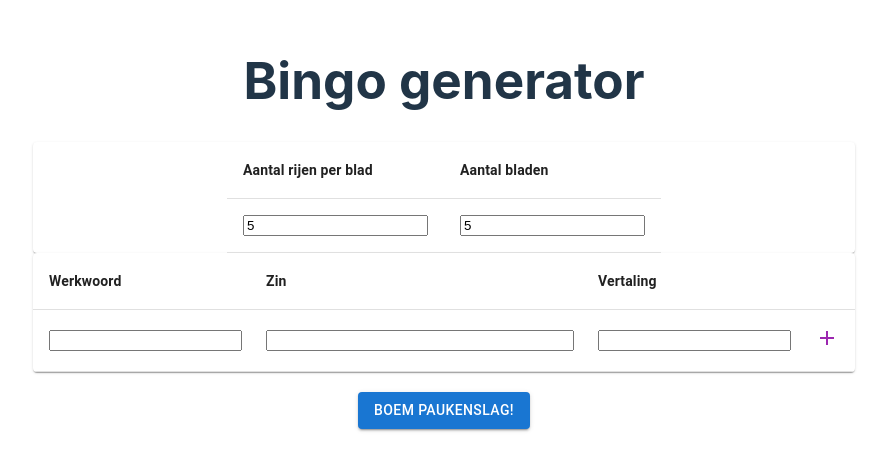
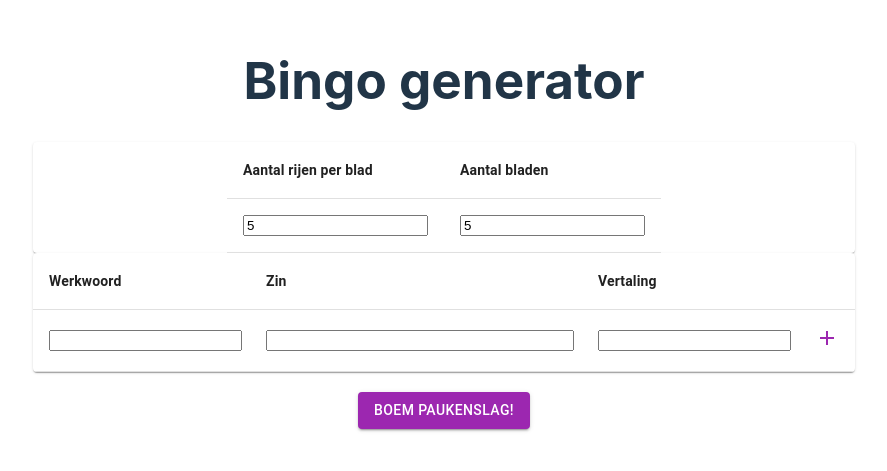
Before and after one commit to bgossele/bingo, a React (Vite) app in the folder bingo/: page / in a window 1280 px wide. Shown: the part 177-648 px from the top of the page, without its empty margins (196-1083 px from the left). Built offline with nearby package versions, Linux system fonts and the light colour scheme.

Commit message:
extra input checks

```diff
--- a/bingo/src/views/Input.tsx
+++ b/bingo/src/views/Input.tsx
@@ -1,4 +1,6 @@
+import { Tooltip } from '@mui/material';
 import Button from '@mui/material/Button';
+import { useMemo } from 'react';
 import BingoInputTabel from '../components/BingoInputTabel';
 import { useParameters, useWerkwoorden } from '../hooks/bingozinnen/hooks';
 import { generateBingoSets } from '../utils/bingoGeneration';
@@ -8,9 +10,7 @@ export const Input = () => {
   const werkwoorden = useWerkwoorden();
 
   const boemPaukenslag = (): void => {
-    const { aantalBladen, aantalRijenPerBlad } = parameters;
-
-    if (!aantalBladen || !aantalRijenPerBlad) return;
+    if (!paukenslagMogelijk) return;
 
     const bingoSets: Set<number>[] = generateBingoSets(
       parameters.aantalRijenPerBlad ?? 1,
@@ -29,6 +29,18 @@ export const Input = () => {
     });
   };
 
+  const paukenslagMogelijk = useMemo(() => {
+    const { aantalBladen, aantalRijenPerBlad } = parameters;
+    return aantalBladen && aantalRijenPerBlad && werkwoorden.length > 0;
+  }, [werkwoorden, parameters]);
+
+  const getTitle = useMemo(() => {
+    if (paukenslagMogelijk) {
+      return 'Waar wacht je op?';
+    }
+    return 'Er ontbreekt input';
+  }, [paukenslagMogelijk]);
+
   return (
     <div className="App">
       <header className="App-header">
@@ -36,9 +48,16 @@ export const Input = () => {
       </header>
       <BingoInputTabel />
       <div>
-        <Button sx={{ marginTop: '20px' }} variant="contained" color="primary" onClick={boemPaukenslag}>
-          Boem paukenslag!
-        </Button>
+        <Tooltip title={getTitle}>
+          <Button
+            sx={{ marginTop: '20px' }}
+            variant="contained"
+            color={paukenslagMogelijk ? 'primary' : 'secondary'}
+            onClick={boemPaukenslag}
+          >
+            Boem paukenslag!
+          </Button>
+        </Tooltip>
       </div>
     </div>
   );
```
